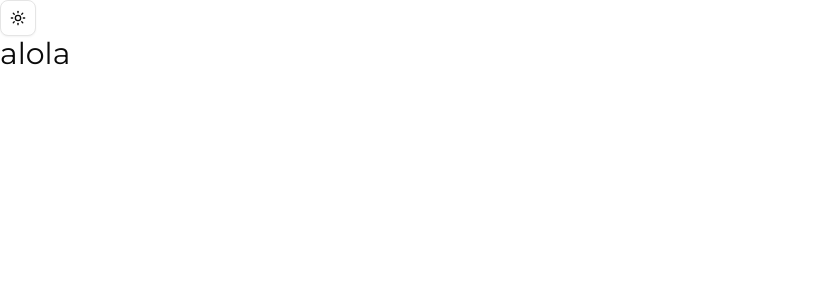
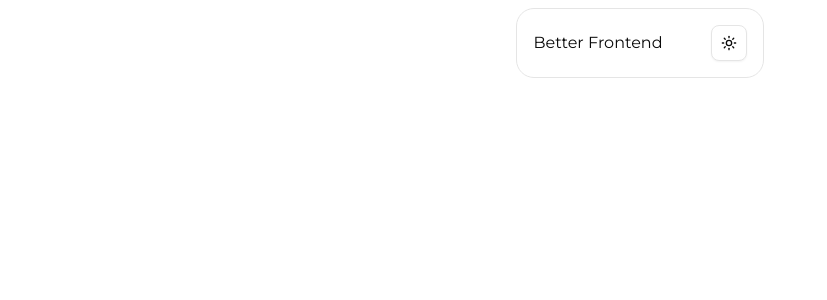
Before and after one commit to raiselfg/interview-front, a Next.js app: page / in a window 1280 px wide. Shown: the top 300 px of the page, without its empty margins (0-827 px from the left). Built offline with nearby package versions, Linux system fonts and the light colour scheme.

Commit message:
added base types for api responses from backend, added api base api routes as consts, add base header and container component

```diff
--- a/app/layout.tsx
+++ b/app/layout.tsx
@@ -3,7 +3,6 @@ import { Montserrat } from 'next/font/google';
 import './globals.css';
 import { Toaster } from 'sonner';
 import { ThemeProvider } from '@/components/theme/theme-provider';
-import { ThemeToggle } from '@/components/theme/theme-toggle';
 
 const montserrat = Montserrat({
   variable: '--font-montserrat',
@@ -11,7 +10,7 @@ const montserrat = Montserrat({
 });
 
 export const metadata: Metadata = {
-  title: 'Create Next App',
+  title: 'Better Frontend',
   description: 'Generated by create next app',
 };
 
@@ -21,7 +20,7 @@ export default function RootLayout({
   children: React.ReactNode;
 }>) {
   return (
-    <html lang="en" suppressHydrationWarning>
+    <html lang="ru" suppressHydrationWarning>
       <body className={`${montserrat.variable} antialiased`}>
         <ThemeProvider
           attribute="class"
@@ -29,7 +28,6 @@ export default function RootLayout({
           enableSystem
           disableTransitionOnChange
         >
-          <ThemeToggle />
           {children}
         </ThemeProvider>
         <Toaster position="top-center" duration={4000} />
--- a/app/page.tsx
+++ b/app/page.tsx
@@ -1,3 +1,9 @@
+import { Header } from '@/components/shared/header';
+
 export default function Home() {
-  return <div className="text-3xl">alola</div>;
+  return (
+    <>
+      <Header />
+    </>
+  );
 }
--- /dev/null
+++ b/components/shared/header.tsx
@@ -0,0 +1,18 @@
+import Link from 'next/link';
+import { ThemeToggle } from '../theme/theme-toggle';
+import { Container } from '../ui/container';
+
+export const Header = () => {
+  return (
+    <header className="sticky top-2 z-1 mt-2">
+      <Container className="w-max p-4 border rounded-2xl backdrop-blur-md bg-background/80">
+        <div className="flex items-center justify-center gap-12">
+          <Link href="/" className="hover:underline underline-offset-4">
+            Better Frontend
+          </Link>
+          <ThemeToggle />
+        </div>
+      </Container>
+    </header>
+  );
+};
--- /dev/null
+++ b/components/ui/container.tsx
@@ -0,0 +1,11 @@
+import { cn } from '@/lib/utils';
+import { ReactNode } from 'react';
+
+interface ContainerProps {
+  className?: string;
+  children: ReactNode;
+}
+
+export const Container = ({ className, children }: ContainerProps) => {
+  return <div className={cn('mx-auto max-w-7xl ', className)}>{children}</div>;
+};
--- a/constants.ts
+++ b/constants.ts
@@ -4,3 +4,15 @@ export const APP_ROUTES = {
   SIGNUP: '/auth/signup',
   PROFILE: '/profile',
 };
+
+export const API_ROUTES = {
+  GRADES: '/grades',
+  PHASES: '/phases',
+  SECTIONS: '/sections',
+  QUESTIONS: '/questions',
+  TAGS: '/tags',
+  QUESTION_TAGS: '/questionTags',
+  ANSWERS: '/answers',
+};
+
+export const API_BASE_URL = 'http://localhost:4000/';
```
Also changed, not shown: types.ts (added, +48 -0 lines).
